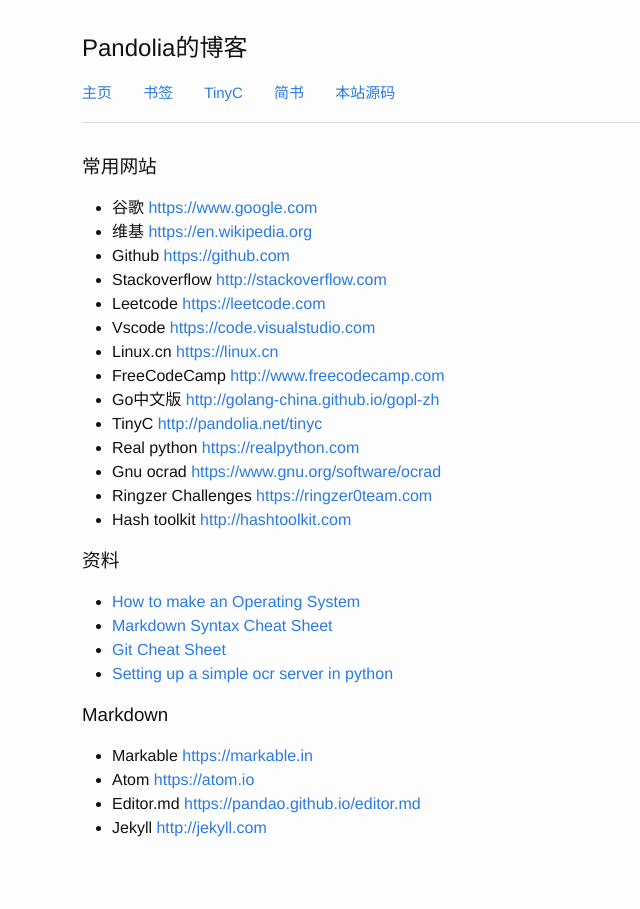
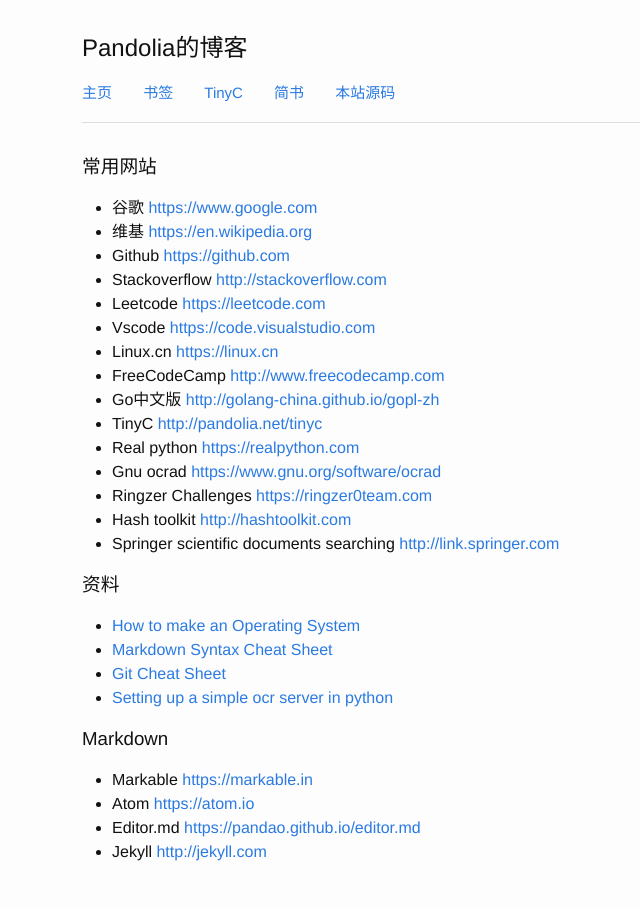
Before and after one commit to pandolia/pandolia.github.io, a Jekyll site: the page built from bookmark.md, in a window 1280 px wide. Shown: the whole page, without its empty margins (188-828 px from the left). Built offline with Jekyll 4.4.1, drawn with Linux system fonts in a browser that asks for light colours.

Commit message:
Update bookmark.md

```diff
--- a/bookmark.md
+++ b/bookmark.md
@@ -17,6 +17,7 @@
 - Gnu ocrad <https://www.gnu.org/software/ocrad>
 - Ringzer Challenges <https://ringzer0team.com>
 - Hash toolkit <http://hashtoolkit.com>
+- Springer scientific documents searching <http://link.springer.com>
 
 ### 资料
 - [How to make an Operating System](https://samypesse.gitbooks.io/how-to-create-an-operating-system)
```
